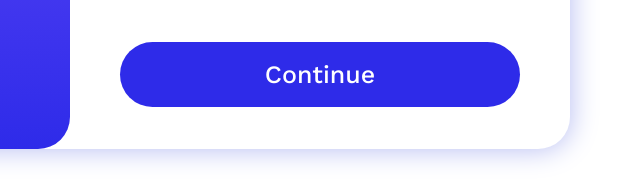
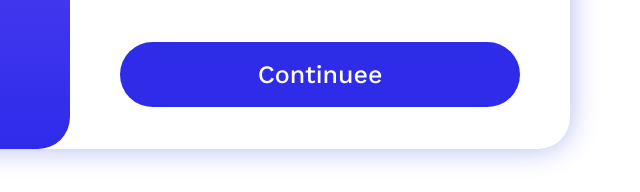
Before and after one commit to pk-kelly/git.genesy-sassignment, a plain HTML site: page index.html in a window 1280 px wide. Shown: the part 501-693 px from the top of the page, 570-1210 px from the left. Drawn offline with nearby package versions, Linux system fonts and the light colour scheme.

Commit message:
added extra e in continue~

```diff
--- a/index.html
+++ b/index.html
@@ -386,7 +386,7 @@
               </div>
             </div>
 
-            <div class="continue"><a href="#">Continue</a></div>
+            <div class="continue"><a href="#">Continuee</a></div>
           </div>
         </div>
       </div>
```
